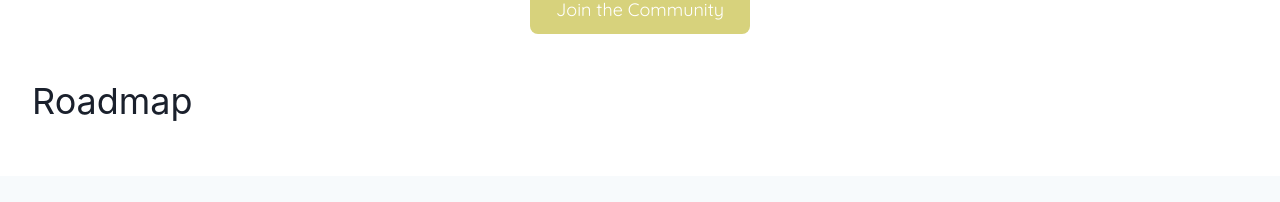
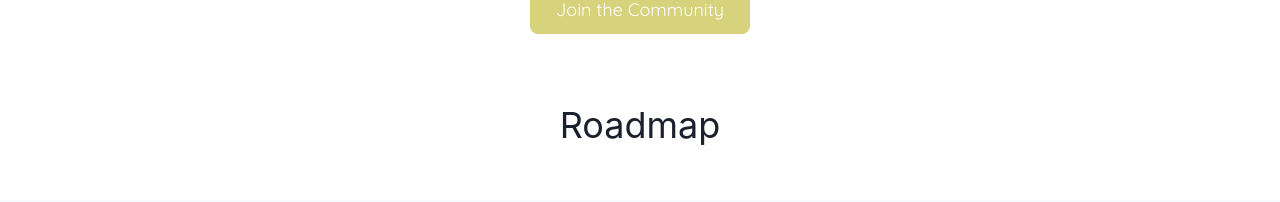
Before and after one commit to kon-rad/InLightMeditationWebsite, a Next.js app in the folder packages/frontend/: page / in a window 1280 px wide. Shown: the part 965-1167 px from the top of the page. Built offline with nearby package versions, Linux system fonts and the light colour scheme; no server answers.

Commit message:
center roadmap

```diff
--- a/packages/frontend/components/roadmap.tsx
+++ b/packages/frontend/components/roadmap.tsx
@@ -1,11 +1,13 @@
-import { Box, Flex, Text } from '@chakra-ui/react';
+import { Box, Flex, Text, Center} from '@chakra-ui/react';
+
 
 const Roadmap = () => {
     return (
-        <Box>
-            <Text fontSize="4xl">Roadmap</Text>
+        <Box my={6}>
+            <Center>
+                <Text fontSize="4xl">Roadmap</Text>
+            </Center>
         </Box>
     )
 }
-
 export default Roadmap;
```
